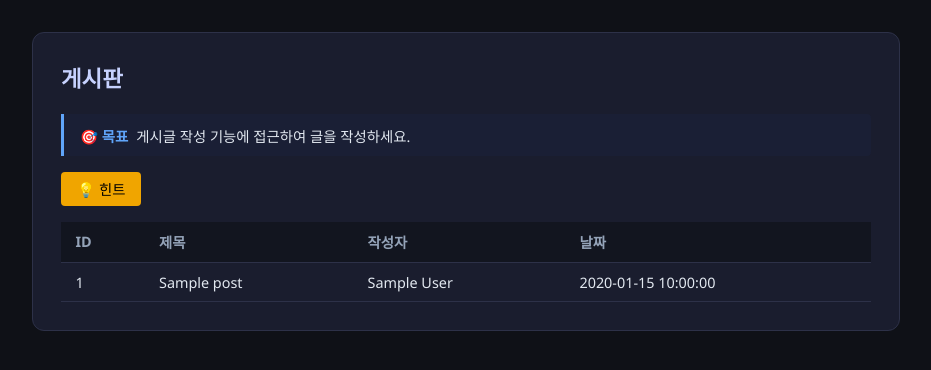
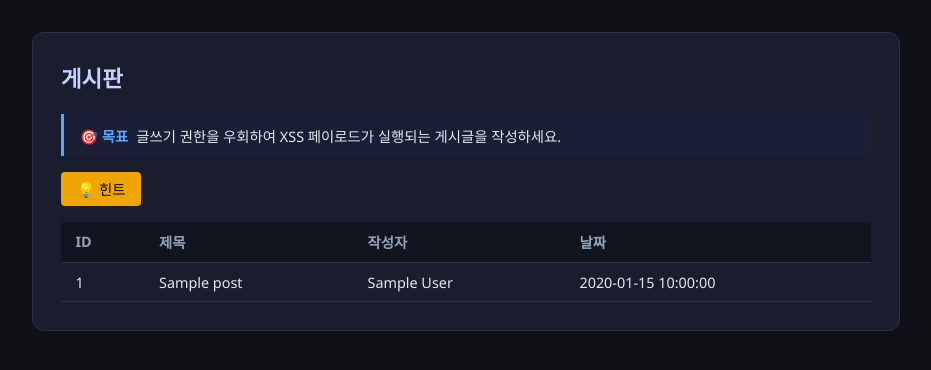
Before and after one commit to kokobobo634-hash/Test_Lab, a Flask app: template templates/readboard.html in a window 1280 px wide. Shown: the part 58-428 px from the top of the page, without its empty margins (174-1105 px from the left). Run offline with Flask 3, Linux system fonts and the light colour scheme; the template is opened without the code that fills it: most values are stand-ins (such as "Sample title", 1, 10 or a date in 2020); parts of the project's set-up code (start-up, migrations or seed data) failed here and were passed over.

Commit message:
feat: board challenge = access control bypass + XSS
- post content rendered with | safe (no HTML escaping)
- click post row to expand content (XSS triggers here)
- goal: bypass writeboard URL + write XSS payload
- hint: 2-step (URL change → XSS payload)

Co-Authored-By: Claude Sonnet 4.6 <noreply@anthropic.com>

```diff
--- a/templates/readboard.html
+++ b/templates/readboard.html
@@ -4,36 +4,45 @@
 <div class="card">
   <h2>게시판</h2>
 
-  <div class="goal-box"><span class="goal-label">🎯 목표</span>게시글 작성 기능에 접근하여 글을 작성하세요.</div>
+  <div class="goal-box"><span class="goal-label">🎯 목표</span>글쓰기 권한을 우회하여 XSS 페이로드가 실행되는 게시글을 작성하세요.</div>
 
   <div class="hint-box" id="hint-board">
     <button class="hint-btn" onclick="useHint('board')">💡 힌트</button>
     <div class="hint-content hidden" id="hint-content-board">
-      <p>현재 페이지의 URL을 확인해보세요.</p>
+      <p><b>1단계 — 접근 제어 우회:</b> 현재 페이지 URL을 확인하세요.</p>
+      <p><b>2단계 — XSS:</b> 기본 페이로드: <code>&lt;script&gt;alert(1)&lt;/script&gt;</code></p>
+      <p class="hint-note">게시글 내용이 HTML로 렌더링되는지 확인해보세요.</p>
     </div>
   </div>
 
   <table class="data-table">
     <thead>
-      <tr>
-        <th>ID</th>
-        <th>제목</th>
-        <th>작성자</th>
-        <th>날짜</th>
-      </tr>
+      <tr><th>ID</th><th>제목</th><th>작성자</th><th>날짜</th></tr>
     </thead>
     <tbody>
       {% for post in posts %}
-      <tr>
+      <tr style="cursor:pointer" onclick="toggleContent({{ post['id'] }})">
         <td>{{ post['id'] }}</td>
         <td>{{ post['title'] }}</td>
         <td>{{ post['author'] }}</td>
         <td>{{ post['created_at'] }}</td>
+      </tr>
+      <tr id="content-{{ post['id'] }}" style="display:none">
+        <td colspan="4" style="padding:1rem; background:#1a1a2e; color:#cbd5e1; line-height:1.6">
+          {{ post['content'] | safe }}
+        </td>
       </tr>
       {% else %}
       <tr><td colspan="4" class="muted" style="text-align:center; padding:1rem">게시글이 없습니다.</td></tr>
       {% endfor %}
     </tbody>
   </table>
+
+<script>
+function toggleContent(id) {
+  const row = document.getElementById('content-' + id);
+  row.style.display = row.style.display === 'none' ? 'table-row' : 'none';
+}
+</script>
 </div>
 {% endblock %}
```
